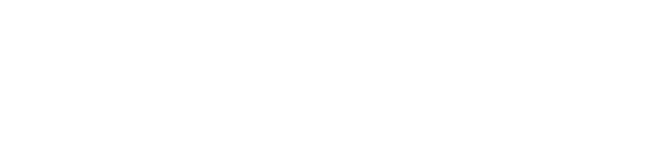
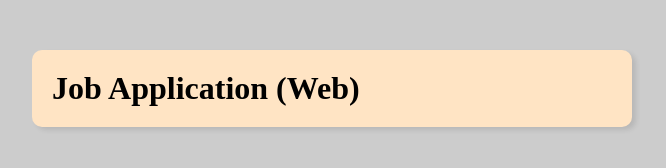
Before and after one commit to Atharsh07/10-HTML-CSS-projects-for-beginners, a plain HTML site: page project 2/index.html in a window 1280 px wide. Shown: the whole page, without its empty margins (308-974 px from the left). Drawn offline with Linux system fonts and the light colour scheme.

Commit message:
project2 changes

```diff
--- a/project 2/index.css
+++ b/project 2/index.css
@@ -1,3 +1,23 @@
-*{
-    background-color: aliceblue;
+* {
+    margin: 0%;
+    padding: 0%;
+    box-sizing: border-box;
 }
+body{
+    background-color: #ccc;
+}
+.container{
+    max-width: 990px;
+    margin: 0% auto;
+
+
+}
+.apply_box{
+    max-width: 600px;
+    padding: 20px;
+    background-color: bisque;
+    margin: 0% auto;
+    margin-top:  50px;
+    box-shadow: 4px 3px 5px rgba(1, 1, 1, 0.1);
+    border-radius: 10px;
+}
--- a/project 2/index.html
+++ b/project 2/index.html
@@ -3,9 +3,15 @@
 <head>
     <meta charset="UTF-8">
     <meta name="viewport" content="width=device-width, initial-scale=1.0">
-    <title>Index page</title>
+    <title>Job Application</title>
+    <link rel="stylesheet" href="index.css"> </link>
 </head>
 <body>
-
+    <div class="container">
+           <div class="apply_box">
+            <h1>Job Application
+            <span class="title">(Web)</span></h1>
+           </div>
+    </div>
 </body>
 </html>
```
